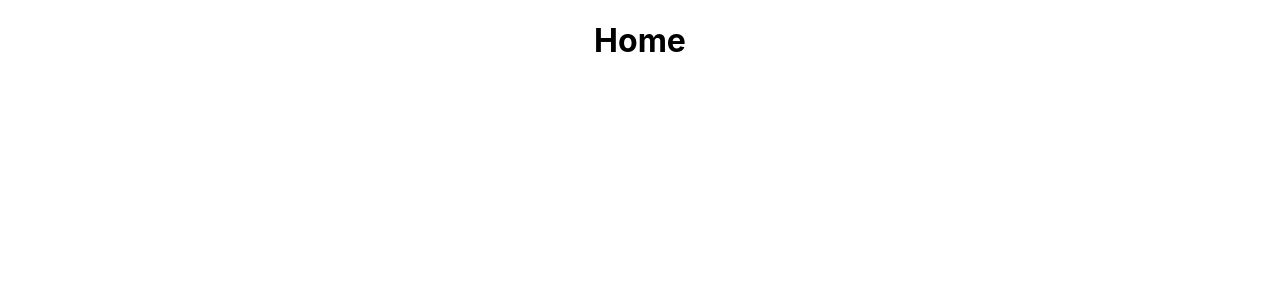
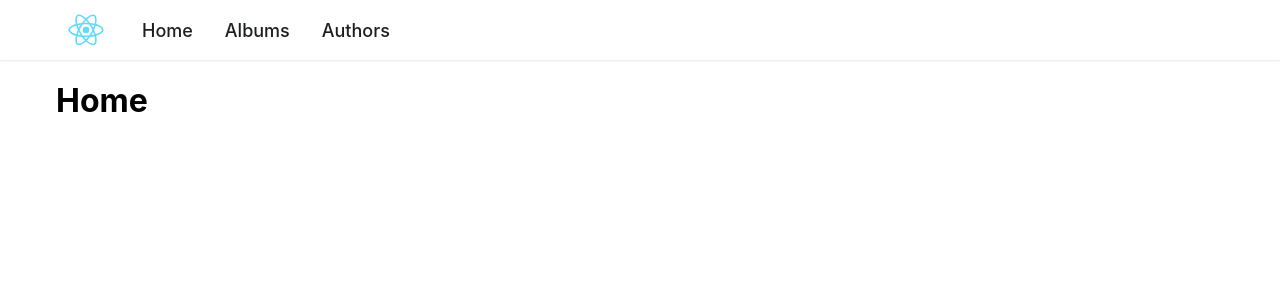
Before and after one commit to JanWeek/react-gallery, a React (Create React App) app: page / in a window 1280 px wide. Shown: the top 300 px of the page. Built offline with nearby package versions, Linux system fonts and the light colour scheme.

Commit message:
added albums gallery component

```diff
--- a/src/App.css
+++ b/src/App.css
@@ -1,10 +1,14 @@
-.App {
-  text-align: center;
+*, *:before, *:after {
+  box-sizing: border-box;
 }
-
-.App-logo {
-  height: 40vmin;
-  pointer-events: none;
+body {
+  padding-top: 3.75rem;
+}
+.App main {
+  max-width: 1200px;
+  width: 100%;
+  margin: 0 auto;
+  padding: 0 1rem;
 }
 
 @media (prefers-reduced-motion: no-preference) {
@@ -12,27 +16,3 @@
     animation: App-logo-spin infinite 20s linear;
   }
 }
-
-.App-header {
-  background-color: #282c34;
-  min-height: 100vh;
-  display: flex;
-  flex-direction: column;
-  align-items: center;
-  justify-content: center;
-  font-size: calc(10px + 2vmin);
-  color: white;
-}
-
-.App-link {
-  color: #61dafb;
-}
-
-@keyframes App-logo-spin {
-  from {
-    transform: rotate(0deg);
-  }
-  to {
-    transform: rotate(360deg);
-  }
-}
--- a/src/App.js
+++ b/src/App.js
@@ -1,20 +1,51 @@
 import React from 'react';
-import Home from './pages/Home';
-import Authors from './pages/Authors';
-import Albums from './pages/Albums';
 import { BrowserRouter as Router, Switch, Route } from 'react-router-dom';
+
+import routes from './routes';
+import Header from './layout/Header';
 
 function App() {
   return (
-    <Router>
-      <div className="App">
-        <Switch>
-          <Route path="/" exact component={Home} />
-          <Route path="/authors" component={Authors} />
-          <Route path="/albums" component={Albums} />
-        </Switch>
-      </div>
-    </Router>
+    <div className="App">
+      <Router>
+        <Header />
+        <main>
+          <Switch>
+            {/*
+              routes.map(({ path, component }, key) => (
+                <Route path={path} exact component={component} key={key} />
+              ))
+            */}
+            {routes.map(({ path, name, Component }, key) => (
+              <Route
+                exact
+                path={path}
+                key={key}
+                render={props => {
+                  const crumbs = routes
+                    .filter(({ path }) => props.match.path.includes(path))
+                    .map(({ path, ...rest }) => ({
+                      path: Object.keys(props.match.params).length ?
+                        Object.keys(props.match.params).reduce(
+                          (path, param) =>
+                            path.replace(
+                              `:${param}`,
+                              props.match.params[param]
+                            ),
+                          path
+                        ) : path,
+                      ...rest
+                    }));
+                  console.log(`Generated crumbs for ${props.match.path}`);
+                  crumbs.map(({ name, path }) => console.log({ name, path }));
+                  return <Component {...props} />
+                }}
+              />
+            ))}
+          </Switch>
+        </main>
+      </Router>
+    </div>
   );
 }
 
--- /dev/null
+++ b/src/api.js
@@ -0,0 +1,17 @@
+export default {
+  loadAlbums: async function(skip = 0, limit = 10, calculateCount = false) {
+    return new Promise((resolve, reject) => {
+      fetch("https://jsonplaceholder.typicode.com/albums/")
+      .then(response => response.json())
+      .then(response => {
+          let data = response.splice(skip, limit);
+          console.log('result', data)
+          resolve(data);
+        },
+        error => {
+          reject( error);
+        }
+      );
+    });
+  }
+}
--- /dev/null
+++ b/src/components/AlbumGallery.jsx
@@ -0,0 +1,46 @@
+import React from 'react';
+import styled from 'styled-components';
+
+function AlbumGallery({ albums }) {
+  return (
+    <SC.Container>
+      {albums.map(album => {
+        return (
+          <SC.AlbumItem key={album.id}>
+            <SC.AlbumWrapper>
+              <span>{album.title}</span>
+            </SC.AlbumWrapper>
+          </SC.AlbumItem>
+        );
+      })}
+    </SC.Container>
+  );
+}
+
+const SC = {
+  Container: styled.div`
+    display: flex;
+    flex-direction: row;
+    flex-wrap: wrap;
+    margin: 0 -10px;
+  `,
+  AlbumItem: styled.div`
+    width: 20%;
+    padding: 0 10px;
+    margin-bottom: 20px;
+  `,
+  AlbumWrapper: styled.div`
+    display: flex;
+    justify-content: center;
+    align-items: center;
+    padding: 10px 15px;
+    min-height: 200px;
+    background: #ddd;
+
+    span {
+      text-align: center;
+    }
+  `
+}
+
+export default AlbumGallery;
--- /dev/null
+++ b/src/context.js
@@ -0,0 +1,3 @@
+import React from 'react';
+
+export const context = React.createContext();
--- /dev/null
+++ b/src/layout/Header.jsx
@@ -0,0 +1,87 @@
+import React from 'react';
+import { Link } from 'react-router-dom';
+import styled from 'styled-components'
+
+import logo from '../logo.svg';
+
+const Header = () => (
+  <SC.Header>
+    <SC.Inner>
+      <SC.Logo to="/">
+        <img src={logo} alt="" />
+      </SC.Logo>
+      <SC.Navigation>
+        <ul>
+          <li>
+            <Link to="/">Home</Link>
+          </li>
+          <li>
+            <Link to="/albums">Albums</Link>
+          </li>
+          <li>
+            <Link to="/authors">Authors</Link>
+          </li>
+        </ul>
+      </SC.Navigation>
+    </SC.Inner>
+  </SC.Header>
+);
+
+const SC = {
+  Header: styled.header`
+    position: fixed;
+    left: 0;
+    right: 0;
+    top: 0;
+    z-index: 200;
+    background-color: #fff;
+    box-shadow: 0 1px 2px 0 rgba(0, 0, 0, 0.1);
+    box-sizing: border-box;
+    height: 3.75rem;
+    width: 100%;
+  `,
+  Logo: styled(Link)`
+    width: 3.75rem;
+    display: flex;
+    align-items: center;
+    justify-content: center;
+  `,
+  Inner: styled.div`
+    display: flex;
+    flex-direction: row;
+    flex-wrap: nowrap;
+    width: 1200px;
+    margin: 0 auto;
+    padding: 0 1rem;
+    height: 100%;
+    font-size: 18px;
+  `,
+  Navigation: styled.nav`
+    padding: 0 10px;
+
+    ul {
+      display: flex;
+      flex-direction: row;
+      align-items: center;
+      margin: 0;
+      padding: 0;
+      list-style: none;
+      height: 100%;
+
+      > li {
+        height: 100%;
+        display: flex;
+        align-items: center;
+
+        a {
+          color: #1c1e21;
+          font-weight: 500;
+          padding: 0.25rem 1rem;
+          text-decoration: none;
+        }
+      }
+    }
+  `
+};
+
+export default Header;
--- a/src/pages/Albums.jsx
+++ b/src/pages/Albums.jsx
@@ -1,10 +1,20 @@
-import React from 'react';
-import '../App.css';
+import React, { useState, useEffect } from 'react';
+import Api from '../api';
+import AlbumGallery from '../components/AlbumGallery';
 
 function Albums() {
+  const [albums, setAlbums] = useState([]);
+
+  useEffect(() => {
+    Api.loadAlbums()
+      .then(res => setAlbums(res))
+      .catch(e => console.log(e));
+  }, []);
+
   return (
     <div>
       <h1>Albums</h1>
+      <AlbumGallery albums={albums} />
     </div>
   );
 }
--- a/src/pages/Home.jsx
+++ b/src/pages/Home.jsx
@@ -1,7 +1,9 @@
-import React from 'react';
+import React, { useState, useContext } from 'react';
 import '../App.css';
 
 function Home() {
+  const [authots, setAuthors] = useState([]);
+
   return (
     <div>
       <h1>Home</h1>
--- /dev/null
+++ b/src/routes.js
@@ -0,0 +1,9 @@
+import Home from './pages/Home';
+import Authors from './pages/Authors';
+import Albums from './pages/Albums';
+
+export default [
+  { path: '/', name: 'Home', Component: Home },
+  { path: '/albums', name: 'Albums', Component: Albums },
+  { path: '/authors', name: 'Authors', Component: Authors }
+];
```
Also changed, not shown: src/components/Breadcrumbs.jsx (added, +30 -0 lines), src/layouts/Header.jsx (deleted, +0 -30 lines).
